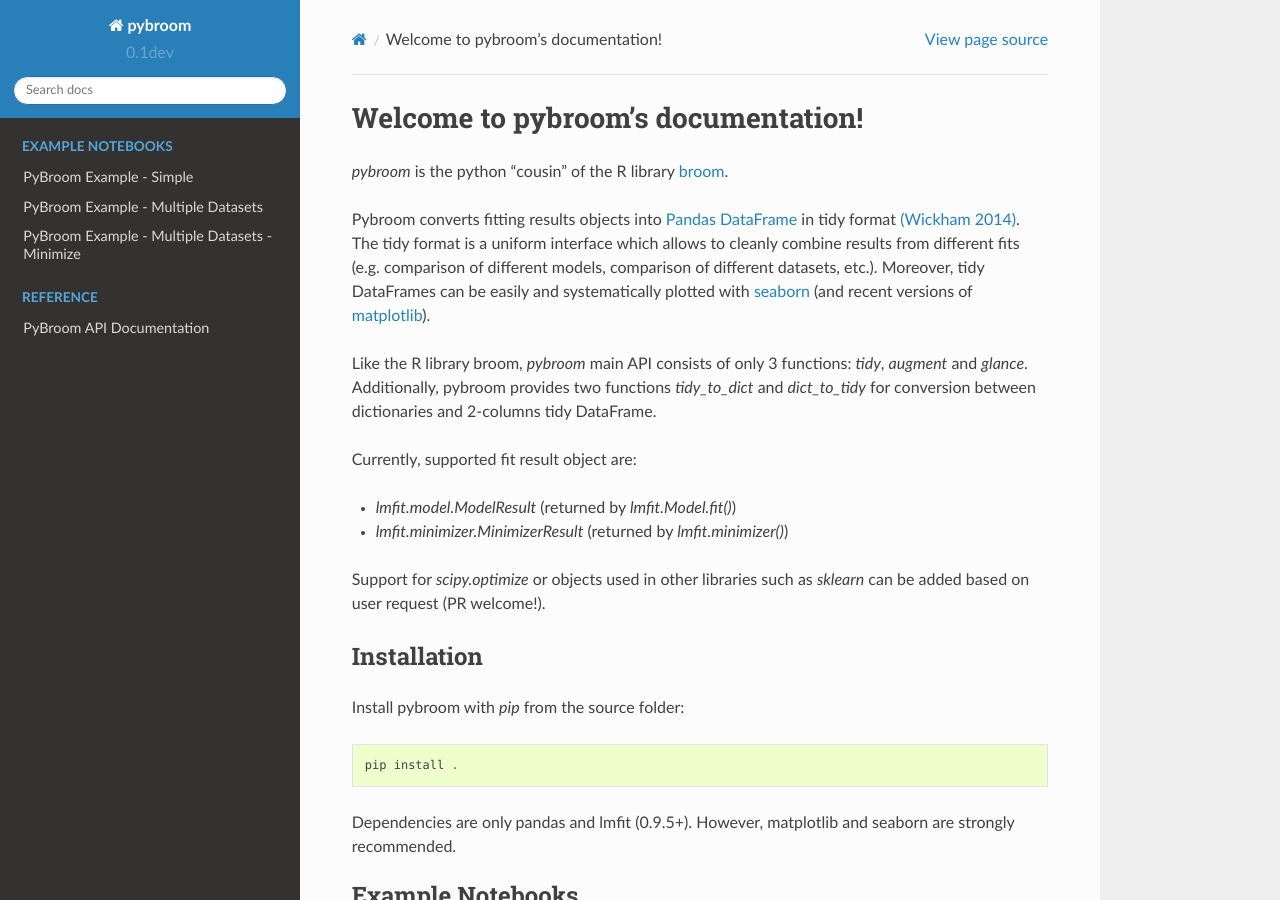
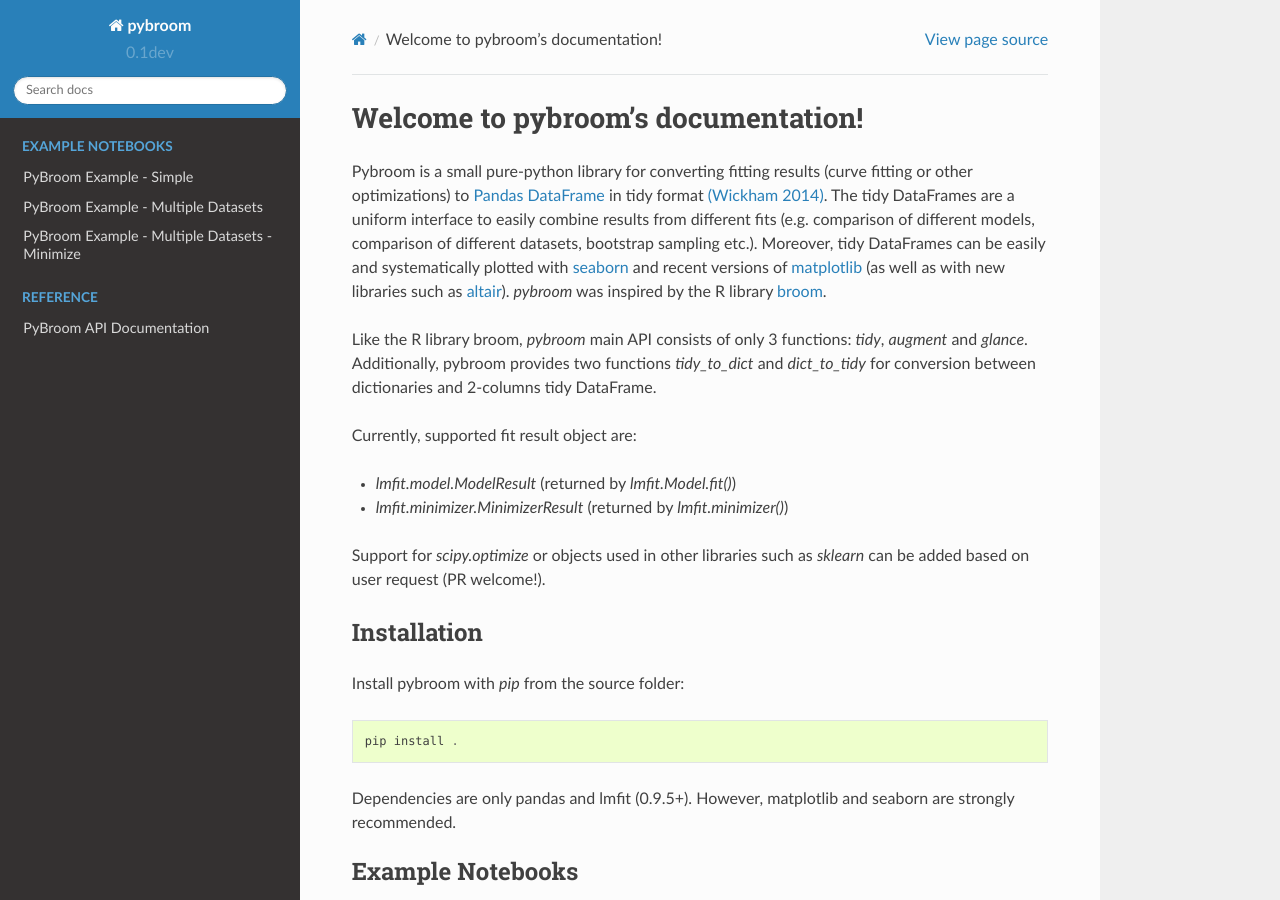
Before and after one commit to tritemio/pybroom, a Sphinx documentation site: the page built from docs/index.rst, in a window 1280 px wide and 900 px high. Built offline with Sphinx 7.4.7 and the Read the Docs theme 2.0.0, drawn with Linux system fonts in a browser that asks for light colours.

Commit message:
Docs: homepage rewordings

```diff
--- a/docs/index.rst
+++ b/docs/index.rst
@@ -6,18 +6,20 @@
 Welcome to pybroom's documentation!
 ===================================
 
-`pybroom` is the python "cousin" of the R library `broom <https://github.com/dgrtwo/broom>`__.
-
-Pybroom converts fitting results objects into `Pandas <http://pandas.pydata.org/>`__
+Pybroom is a small pure-python library for converting fitting results
+(curve fitting or other optimizations)
+to `Pandas <http://pandas.pydata.org/>`__
 `DataFrame <http://pandas.pydata.org/pandas-docs/stable/dsintro.html#dataframe>`__
 in tidy format
 `(Wickham 2014) <http://dx.doi.org/10.18637/jss.v059.i10>`__.
-The tidy format is a uniform interface which allows to
-cleanly combine results from different fits (e.g. comparison of different
-models, comparison of different datasets, etc.). Moreover, tidy DataFrames
-can be easily and systematically plotted with
-`seaborn <https://web.stanford.edu/~mwaskom/software/seaborn/>`__ (and
-recent versions of `matplotlib <http://matplotlib.org/>`__).
+The tidy DataFrames are a uniform interface to
+easily combine results from different fits (e.g. comparison of different
+models, comparison of different datasets, bootstrap sampling etc.).
+Moreover, tidy DataFrames can be easily and systematically plotted with
+`seaborn <https://web.stanford.edu/~mwaskom/software/seaborn/>`__ and
+recent versions of `matplotlib <http://matplotlib.org/>`__
+(as well as with new libraries such as `altair <https://github.com/ellisonbg/altair>`__).
+`pybroom` was inspired by the R library `broom <https://github.com/dgrtwo/broom>`__.
 
 Like the R library broom, `pybroom` main API
 consists of only 3 functions: `tidy`, `augment` and `glance`.
```
